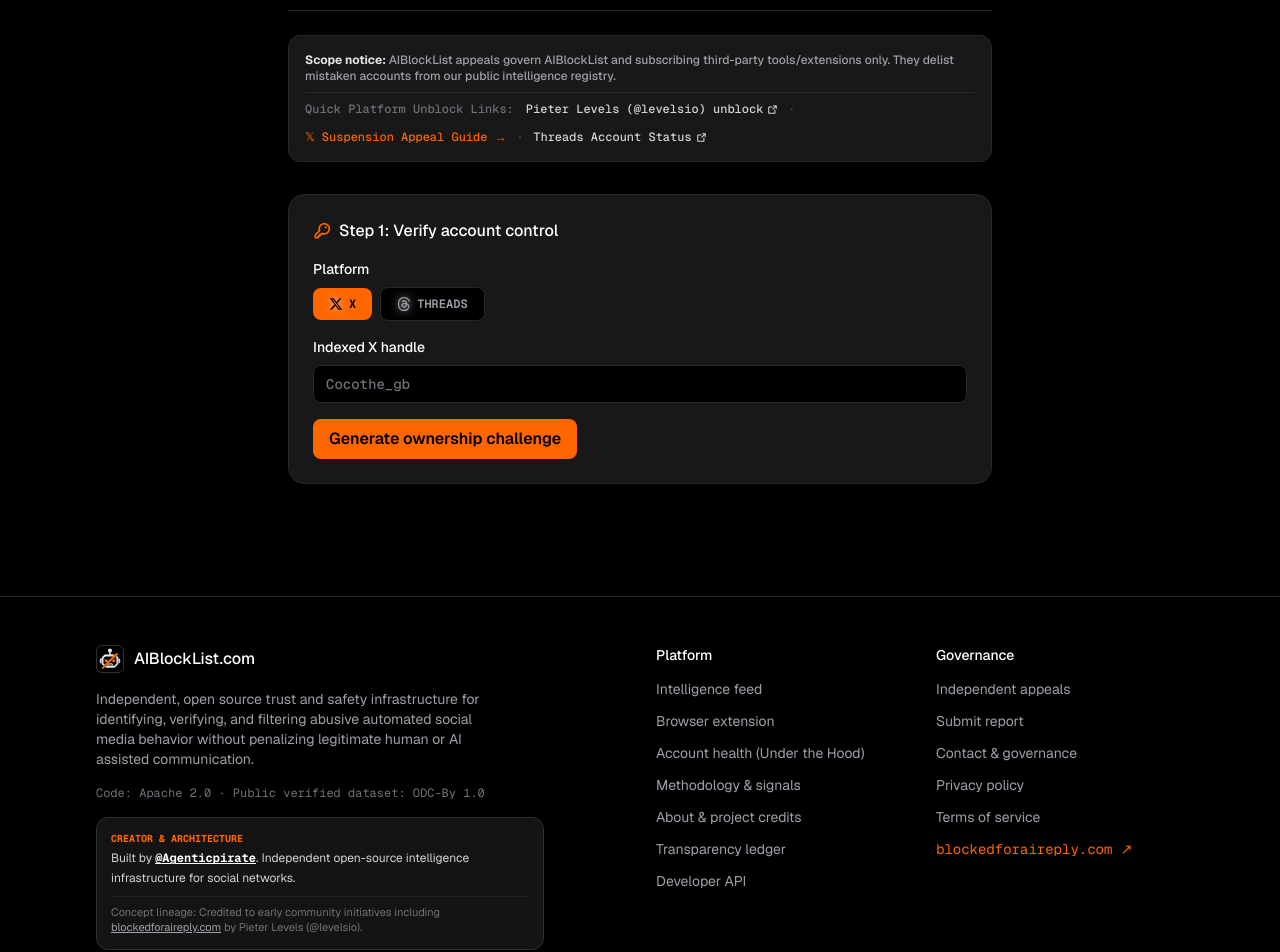
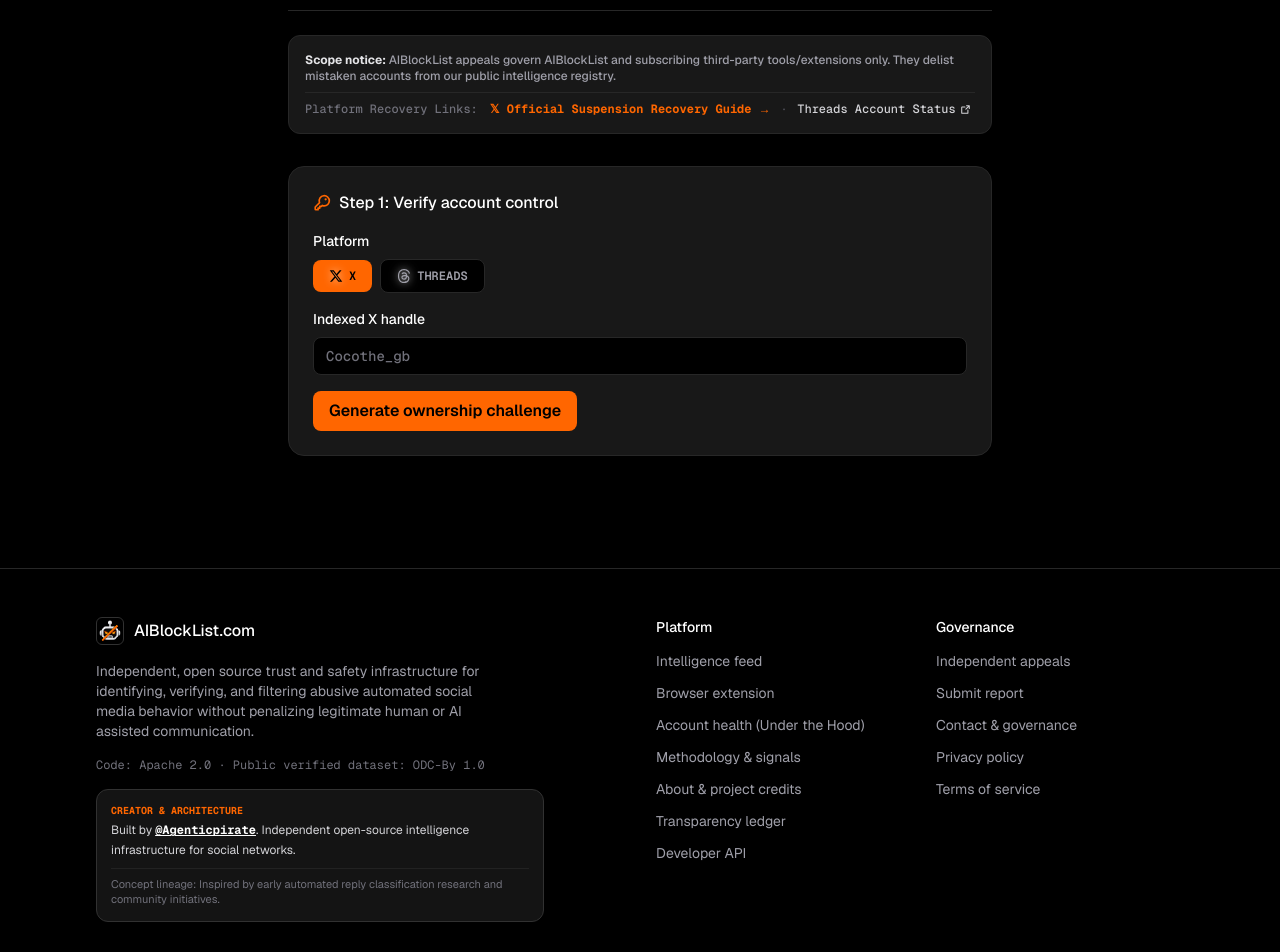
Before and after one commit to Agenticpirate/aiblocklist, a Next.js app in the folder apps/web/: page /appeals in a window 1280 px wide. Shown: the part 406-1358 px from the top of the page. Built offline with nearby package versions, Linux system fonts and the light colour scheme.

Commit message:
chore: purge all external blockedforaireply.com links and align tweet cards

```diff
--- a/apps/web/src/app/about/page.tsx
+++ b/apps/web/src/app/about/page.tsx
@@ -84,16 +84,7 @@ export default function AboutPage() {
             >
               @levelsio
             </a>
-            ) who first started cataloging automated AI reply loops on 𝕏 with his project{" "}
-            <a
-              href="https://blockedforaireply.com"
-              target="_blank"
-              rel="noreferrer"
-              className="text-zinc-200 hover:underline font-mono"
-            >
-              blockedforaireply.com
-            </a>
-            .
+            ) who first started cataloging and combating automated AI reply loops on 𝕏.
           </p>
           <p>
             AIBlockList acknowledges that early spark and formalizes the ecosystem with:
--- a/apps/web/src/app/appeals/page.tsx
+++ b/apps/web/src/app/appeals/page.tsx
@@ -192,23 +192,13 @@ function AppealsContent() {
               <strong className="text-zinc-200">Scope notice:</strong> AIBlockList appeals govern AIBlockList and subscribing third-party tools/extensions only. They delist mistaken accounts from our public intelligence registry.
             </p>
             <div className="border-t border-[#272727] pt-2 flex flex-wrap items-center gap-3 text-xs">
-              <span className="text-zinc-500 font-mono">Quick Platform Unblock Links:</span>
-              <a
-                href="https://blockedforaireply.com/#all"
-                target="_blank"
-                rel="noreferrer"
-                className="hover:text-[#ff6600] inline-flex items-center gap-1 text-zinc-300 font-mono"
-              >
-                <span>Pieter Levels (@levelsio) unblock</span>
-                <ArrowSquareOut size={11} weight="bold" />
-              </a>
-              <span className="text-zinc-600">·</span>
+              <span className="text-zinc-500 font-mono">Platform Recovery Links:</span>
               <button
                 type="button"
                 onClick={() => setActiveTab("x_suspension")}
-                className="hover:text-[#ff6600] inline-flex items-center gap-1 text-[#ff6600] font-mono cursor-pointer"
+                className="hover:text-[#ff6600] inline-flex items-center gap-1 text-[#ff6600] font-mono cursor-pointer font-bold"
               >
-                <span>𝕏 Suspension Appeal Guide →</span>
+                <span>𝕏 Official Suspension Recovery Guide →</span>
               </button>
               <span className="text-zinc-600">·</span>
               <a
--- a/apps/web/src/app/contact/page.tsx
+++ b/apps/web/src/app/contact/page.tsx
@@ -159,7 +159,7 @@ export default function ContactPage() {
           >
             @Agenticpirate
           </a>{" "}
-          as an open-source public good. The project recognizes the early conceptual lineage sparked by Pieter Levels (
+          as an open-source public good. The project was inspired by early automated AI-reply defense and anti-spam research pioneered by Pieter Levels (
           <a
             href="https://x.com/levelsio"
             target="_blank"
@@ -168,16 +168,7 @@ export default function ContactPage() {
           >
             @levelsio
           </a>
-          ) with{" "}
-          <a
-            href="https://blockedforaireply.com"
-            target="_blank"
-            rel="noreferrer"
-            className="text-zinc-200 font-mono hover:underline"
-          >
-            blockedforaireply.com
-          </a>
-          .
+          ).
         </p>
         <Link
           href="/about"
--- a/apps/web/src/app/directory/page.tsx
+++ b/apps/web/src/app/directory/page.tsx
@@ -138,7 +138,7 @@ export default function DirectoryPage() {
             >
               <option value="all">All sources</option>
               <option value="aiblocklist_core">Core verified</option>
-              <option value="blockedforaireply">blockedforaireply</option>
+              <option value="blockedforaireply">Community Upstream</option>
               <option value="clankwall">Clankwall</option>
             </select>
           </div>
--- a/apps/web/src/app/terms/page.tsx
+++ b/apps/web/src/app/terms/page.tsx
@@ -101,15 +101,7 @@ export default function TermsPage() {
             </li>
             <li>
               <strong className="text-zinc-200">Upstream Project Attribution:</strong> External intelligence lists
-              (such as the pioneer AI-reply defense list curated by Pieter Levels at{" "}
-              <a
-                href="https://blockedforaireply.com"
-                target="_blank"
-                rel="noreferrer"
-                className="text-[#ff6600] hover:underline"
-              >
-                blockedforaireply.com
-              </a>) retain full attribution to their respective original curators.
+              and pioneer AI-reply defense lists retain full attribution to their respective original curators.
             </li>
           </ul>
         </section>
--- a/apps/web/src/components/ActionableHub.tsx
+++ b/apps/web/src/components/ActionableHub.tsx
@@ -312,7 +312,7 @@ export function ActionableHub({
         </div>
       ) : (
         <>
-          {/* MOBILE STREAM: Clean, flat Twitter/𝕏 style matching blockedforaireply.com */}
+          {/* MOBILE STREAM: Clean, flat native Twitter/𝕏 post style */}
           <div className="block sm:hidden divide-y divide-[#222] border-y border-[#222] bg-[#000000] -mx-4">
             {items.map((item) => {
               const a = item.account;
--- a/apps/web/src/components/FooterAscii.tsx
+++ b/apps/web/src/components/FooterAscii.tsx
@@ -58,16 +58,7 @@ export function FooterAscii() {
                 . Independent open-source intelligence infrastructure for social networks.
               </p>
               <p className="mt-2 text-[11px] text-zinc-500 border-t border-[#222] pt-2">
-                Concept lineage: Credited to early community initiatives including{" "}
-                <a
-                  href="https://blockedforaireply.com"
-                  target="_blank"
-                  rel="noreferrer"
-                  className="text-zinc-400 hover:text-white underline"
-                >
-                  blockedforaireply.com
-                </a>{" "}
-                by Pieter Levels (@levelsio).
+                Concept lineage: Inspired by early automated reply classification research and community initiatives.
               </p>
             </div>
           </div>
@@ -92,7 +83,7 @@ export function FooterAscii() {
               </li>
               <li>
                 <Link href="/methodology" className="body-6 text-zinc-400 hover:text-white transition-colors duration-300">
-                  Methodology & signals
+                  Methodology &amp; signals
                 </Link>
               </li>
               <li>
@@ -140,16 +131,6 @@ export function FooterAscii() {
                 <Link href="/terms" className="body-6 text-zinc-400 hover:text-white transition-colors duration-300">
                   Terms of service
                 </Link>
-              </li>
-              <li>
-                <a
-                  href="https://blockedforaireply.com"
-                  target="_blank"
-                  rel="noreferrer"
-                  className="body-6 text-[#ff6600] hover:text-white transition-colors duration-300 inline-flex items-center gap-1 font-mono text-xs"
-                >
-                  <span>blockedforaireply.com ↗</span>
-                </a>
               </li>
             </ul>
           </div>
--- a/apps/web/src/components/QuickCheckModal.tsx
+++ b/apps/web/src/components/QuickCheckModal.tsx
@@ -60,7 +60,6 @@ export function QuickCheckModal({
     }
   };
 
-  const levelsioCheckUrl = `https://blockedforaireply.com/#all`;
   const xSuspensionAppealUrl = `https://help.x.com/en/managing-your-account/suspended-x-accounts`;
   const xLockedAccountUrl = `https://help.x.com/en/managing-your-account/locked-or-limited-account`;
   const metaStatusAppealUrl = `https://help.instagram.com/contact/606967319425038`;
@@ -259,26 +258,7 @@ export function QuickCheckModal({
                     </a>
                   </div>
                 </div>
-                <div className="flex items-center justify-between gap-2 rounded-lg border border-[#222] bg-[#121212] p-2.5">
-                  <div>
-                    <p className="font-bold text-zinc-200">
-                      Blocked by Pieter Levels (@levelsio) on 𝕏?
-                    </p>
-                    <p className="text-[11px] text-zinc-400">
-                      Check your handle on Pieter&apos;s independent upstream blocklist at
-                      blockedforaireply.com to request unblocking.
-                    </p>
-                  </div>
-                  <a
-                    href={levelsioCheckUrl}
-                    target="_blank"
-                    rel="noreferrer"
-                    className="button-xsm inline-flex items-center gap-1 rounded-md border border-[#313131] bg-[#1f1f1f] px-2.5 py-1 text-zinc-300 hover:border-[#ff6600] hover:text-[#ff6600] transition-colors shrink-0"
-                  >
-                    <span>blockedforaireply.com</span>
-                    <ArrowSquareOut size={11} weight="bold" />
-                  </a>
-                </div>
+
 
                 {/* 2. Platform Account Suspension / Lock */}
                 {platform === "x" ? (
@@ -354,7 +334,7 @@ export function QuickCheckModal({
               </li>
               <li className="flex items-center gap-2">
                 <span className="h-1.5 w-1.5 rounded-full bg-[#ff6600]" />
-                <span>Direct unblock links for Pieter Levels&apos; blockedforaireply.com and platform appeals</span>
+                <span>Direct links to official platform suspension &amp; lock recovery appeals</span>
               </li>
             </ul>
           </div>
```
